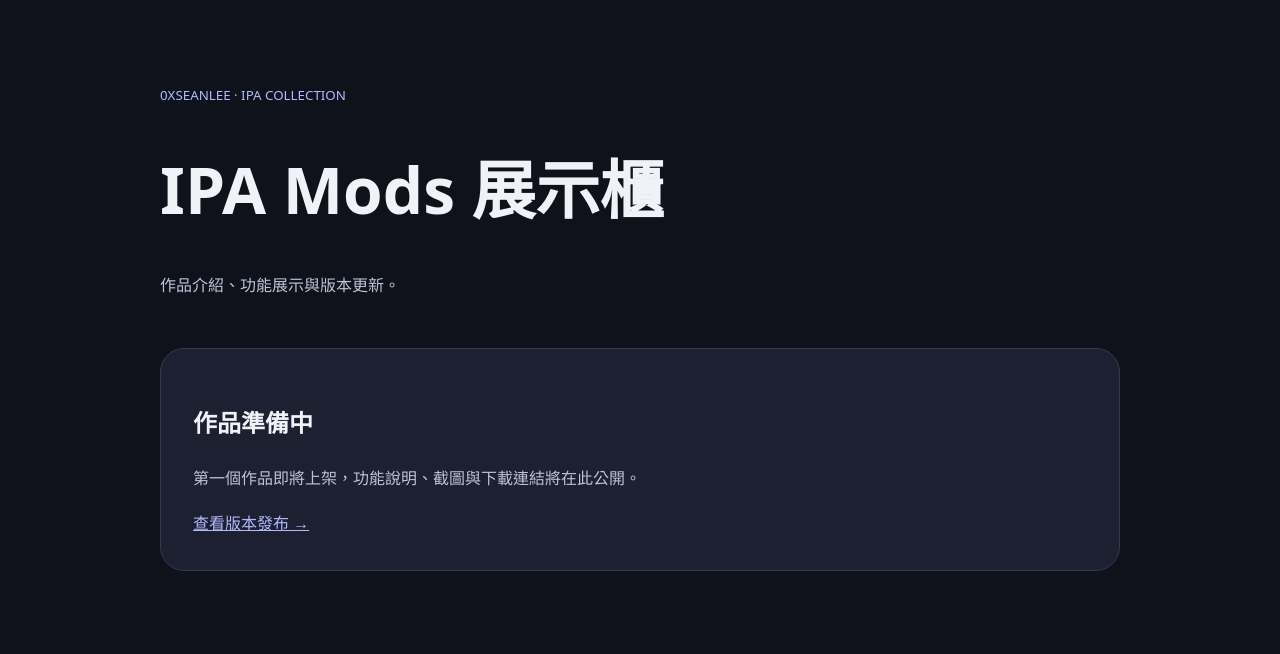
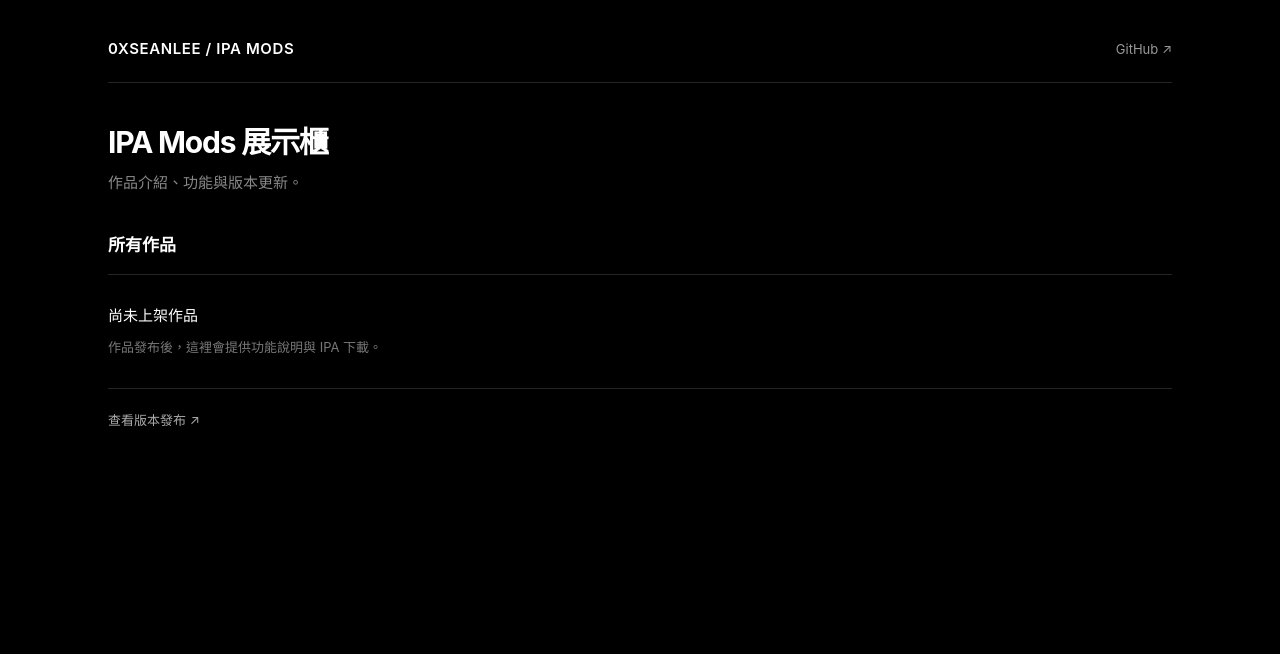
Before and after one commit to 0xseanlee/ipa-mods, a plain HTML site: page index.html in a window 1280 px wide. Drawn offline with Linux system fonts and the light colour scheme.

Commit message:
Simplify showcase with pure black background

```diff
--- a/index.html
+++ b/index.html
@@ -1 +1,16 @@
-<!doctype html><html lang="zh-Hant"><meta charset="utf-8"><meta name="viewport" content="width=device-width,initial-scale=1"><title>IPA Mods 展示櫃</title><style>body{margin:0;background:#10121b;color:#f1f2f8;font:16px/1.8 system-ui}main{max-width:960px;margin:auto;padding:80px 24px}small{color:#b0baff}h1{font-size:clamp(36px,7vw,64px);line-height:1.2}section{margin-top:48px;padding:32px;background:#1c2030;border:1px solid #33394e;border-radius:24px}p{color:#bcc3d8}a{color:#b0baff}</style><main><small>0XSEANLEE · IPA COLLECTION</small><h1>IPA Mods 展示櫃</h1><p>作品介紹、功能展示與版本更新。</p><section><h2>作品準備中</h2><p>第一個作品即將上架，功能說明、截圖與下載連結將在此公開。</p><a href="https://github.com/0xseanlee/ipa-mods/releases">查看版本發布 →</a></section></main></html>
+<!doctype html>
+<html lang="zh-Hant">
+<head>
+<meta charset="utf-8">
+<meta name="viewport" content="width=device-width,initial-scale=1">
+<meta name="color-scheme" content="dark">
+<title>IPA Mods 展示櫃</title>
+<style>
+*{box-sizing:border-box}html{min-height:100%;background:#000}body{margin:0;background:#000;color:#fff;font:15px/1.7 -apple-system,BlinkMacSystemFont,"Segoe UI",sans-serif}main{max-width:1120px;margin:0 auto;padding:36px 28px 80px}header{display:flex;align-items:center;justify-content:space-between;gap:20px;padding-bottom:20px;border-bottom:1px solid #252525}.brand{font-size:15px;font-weight:600;letter-spacing:.04em}a{color:#fff;text-decoration:none}a:hover{text-decoration:underline}a:focus-visible{outline:2px solid #fff;outline-offset:6px}header a{font-size:13px;color:#999}h1{font-size:30px;line-height:1.3;margin:40px 0 8px;letter-spacing:-.04em}.intro{margin:0;color:#888}section{margin-top:36px}h2{font-size:17px;margin:0;padding-bottom:14px;border-bottom:1px solid #252525}.empty{padding:28px 0;border-bottom:1px solid #252525}.empty p{margin:0 0 6px;font-size:15px}.empty span{font-size:13px;color:#777}.release{display:inline-block;margin-top:20px;font-size:13px;color:#aaa}@media(max-width:600px){main{padding:24px 20px 60px}h1{font-size:26px;margin-top:32px}}
+</style>
+</head>
+<body><main>
+<header><span class="brand">0XSEANLEE / IPA MODS</span><a href="https://github.com/0xseanlee/ipa-mods">GitHub ↗</a></header>
+<h1>IPA Mods 展示櫃</h1><p class="intro">作品介紹、功能與版本更新。</p>
+<section aria-labelledby="collection"><h2 id="collection">所有作品</h2><div class="empty"><p>尚未上架作品</p><span>作品發布後，這裡會提供功能說明與 IPA 下載。</span></div><a class="release" href="https://github.com/0xseanlee/ipa-mods/releases">查看版本發布 ↗</a></section>
+</main></body></html>
```
